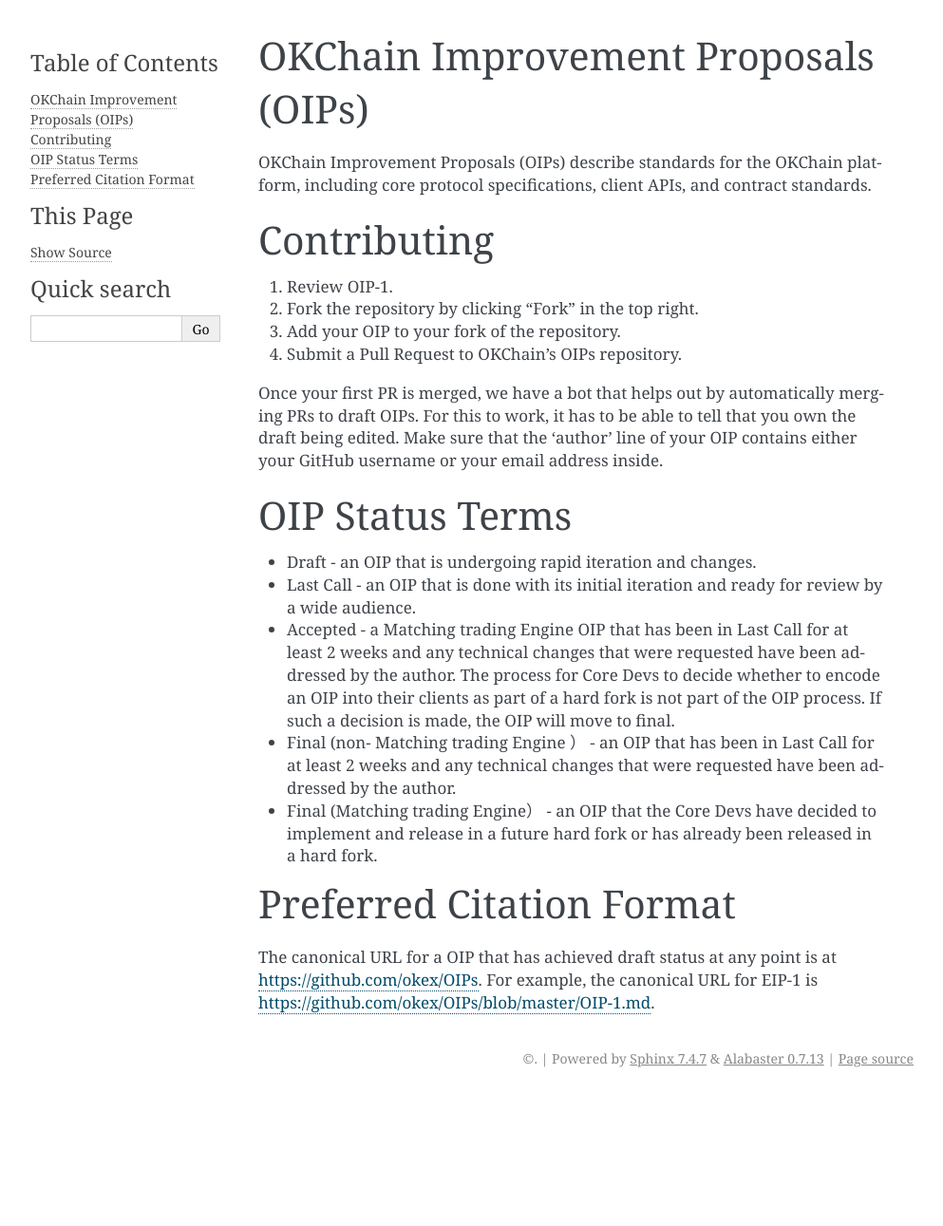
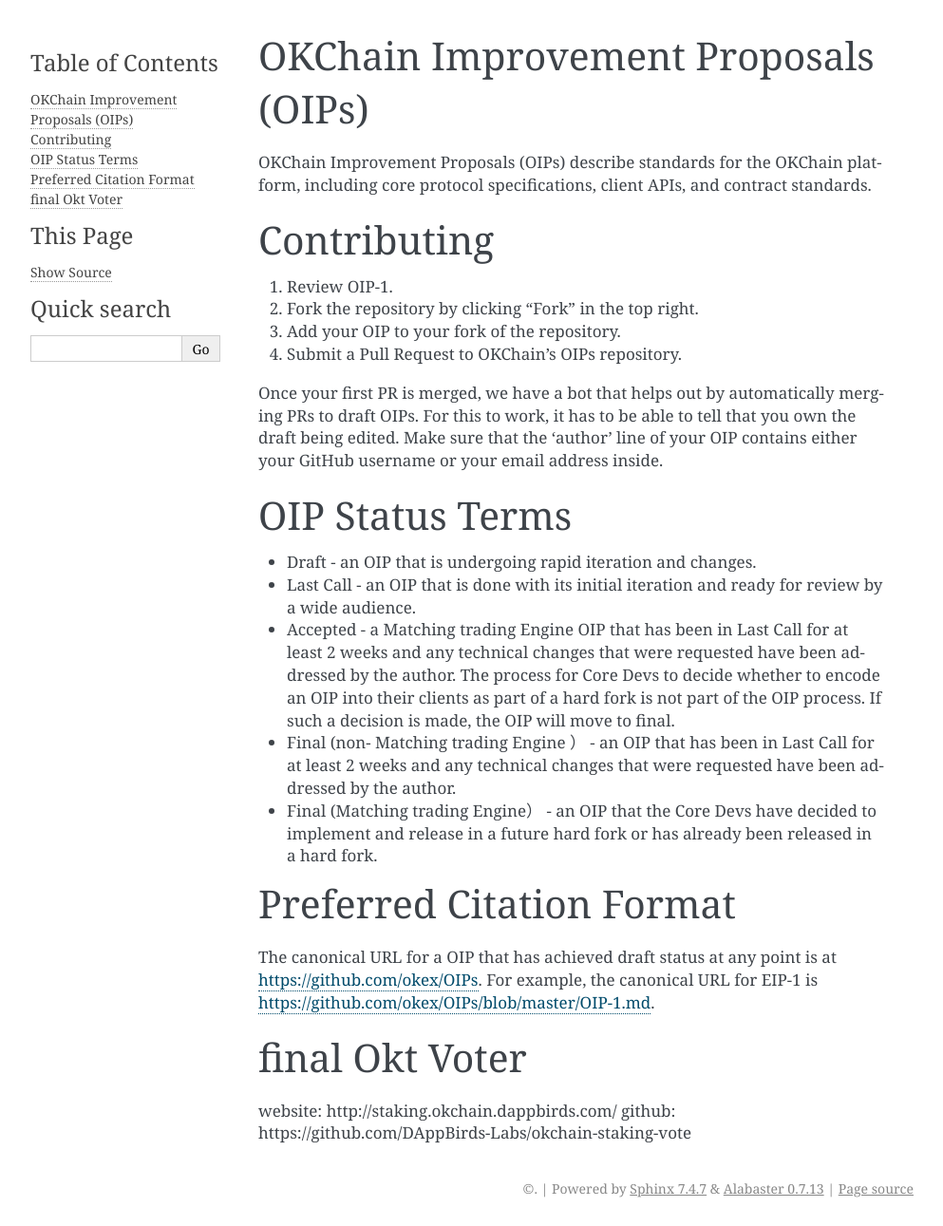
Before and after one commit to okx/KIPs, a Sphinx documentation site: the page built from docs/README.md, in a window 1280 px wide. Shown: the whole page at 95% size, without its empty margins (148-1141 px from the left). Built offline with Sphinx 7.4.7, drawn with Linux system fonts in a browser that asks for light colours; before the commit the page ends 1154 px from its top, so only the background shows below that.

Commit message:
Update README.md
final the okt voter

```diff
--- a/docs/README.md
+++ b/docs/README.md
@@ -20,3 +20,10 @@
 # Preferred Citation Format
 The canonical URL for a OIP that has achieved draft status at any point is at <https://github.com/okex/OIPs>.
 For example, the canonical URL for EIP-1 is <https://github.com/okex/OIPs/blob/master/OIP-1.md>.
+
+
+# final Okt Voter
+
+
+website: http://staking.okchain.dappbirds.com/
+github: https://github.com/DAppBirds-Labs/okchain-staking-vote
```
